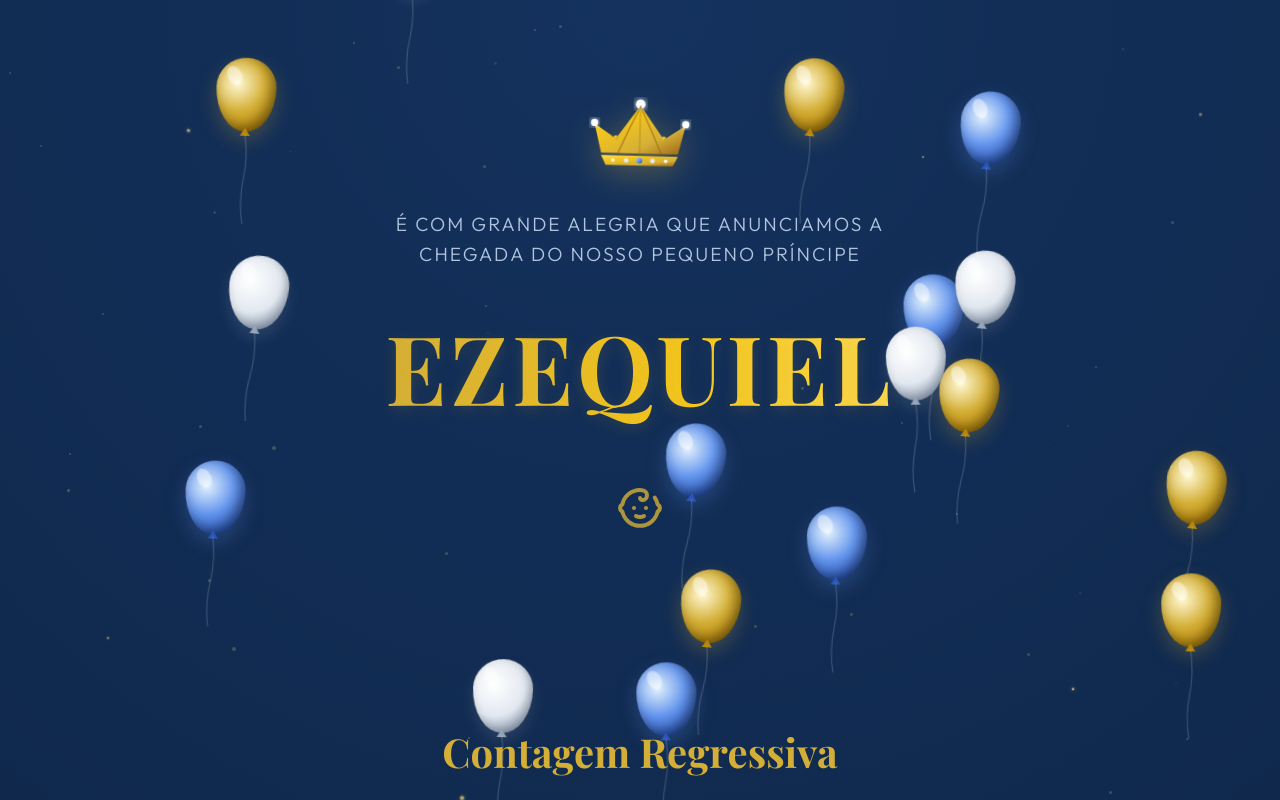
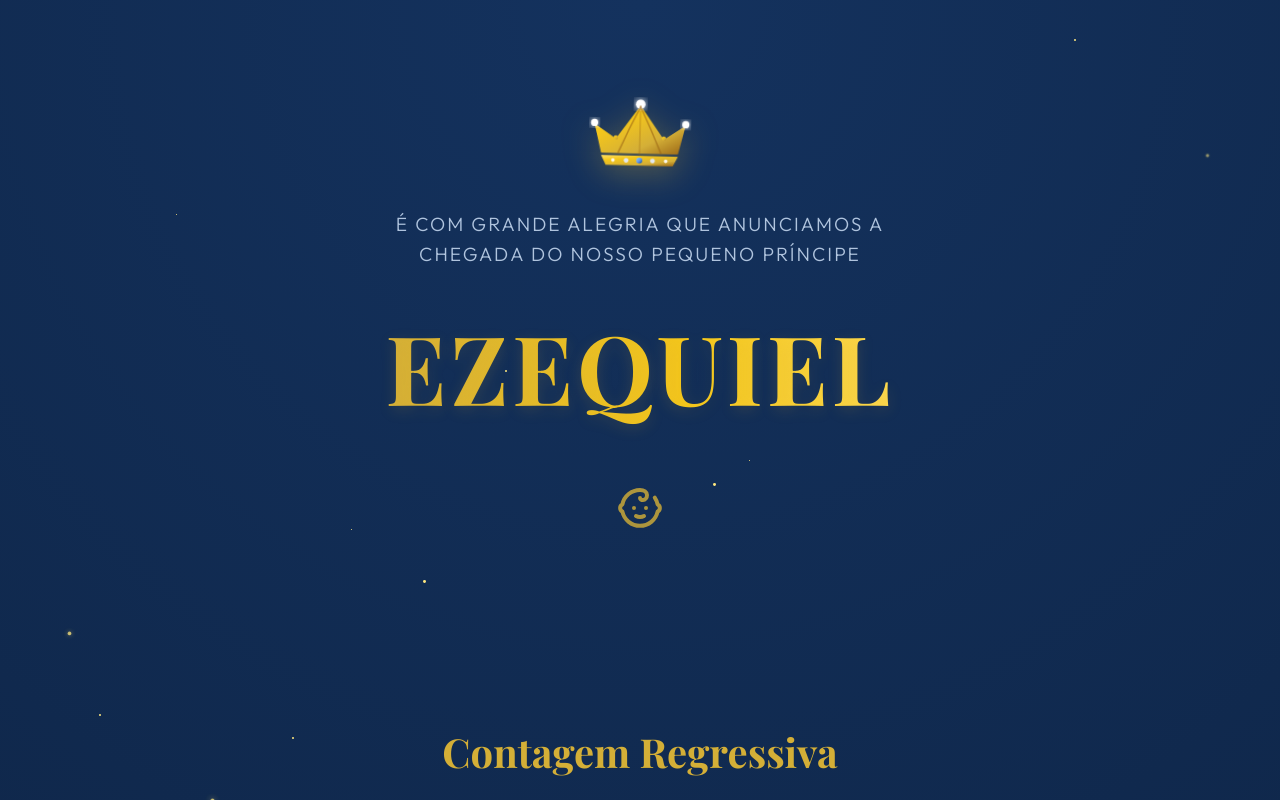
Before and after one commit to erick33dias07-cloud/convite-ezequiel, a React (Vite) app: page / in a window 1280 px wide. Both pictures are taken after a click on the button "Abrir Convite". Shown: the top 800 px of the page. Built offline with nearby package versions, Linux system fonts and the light colour scheme; a web font is replaced by a local one.

Commit message:
fix: baloes percorrem toda a pagina e estrelas cobrem viewport inteiro

```diff
--- a/src/components/Balloons.css
+++ b/src/components/Balloons.css
@@ -1,142 +1,181 @@
-.background-effects-container {
+/* ============================================================
+   BACKGROUND CANVAS — balões + estrelas (sempre atrás do conteúdo)
+   ============================================================ */
+
+/* Container fixo que cobre 100% da viewport o tempo todo,
+   independentemente do scroll da página.                      */
+.bg-canvas {
   position: fixed;
-  top: 0;
-  left: 0;
-  width: 100vw;
-  height: 100vh;
+  inset: 0;                   /* top/right/bottom/left = 0   */
+  z-index: -1;
   pointer-events: none;
-  z-index: -1;
   overflow: hidden;
 }
 
-/* Stars Background */
-.stars-container {
+/* ── Camada de estrelas ─────────────────────────────────── */
+.stars-layer {
   position: absolute;
-  top: 0;
-  left: 0;
-  width: 100%;
-  height: 100%;
+  inset: 0;
 }
 
 .star {
   position: absolute;
-  background-color: #FFE57F;
   border-radius: 50%;
+  background: #FFE87F;
   animation: twinkle ease-in-out infinite;
-  opacity: 0.2;
 }
 
 @keyframes twinkle {
   0%, 100% {
-    opacity: 0.15;
-    transform: scale(0.8);
+    opacity: 0.12;
+    transform: scale(0.75);
   }
   50% {
-    opacity: 0.85;
-    transform: scale(1.2);
-    box-shadow: 0 0 6px rgba(255, 229, 127, 0.8);
+    opacity: 0.9;
+    transform: scale(1.3);
+    box-shadow: 0 0 5px rgba(255, 232, 127, 0.75);
   }
 }
 
-/* Balloons */
-.balloons-container {
+/* ── Camada de balões ───────────────────────────────────── */
+.balloons-layer {
   position: absolute;
-  top: 0;
-  left: 0;
-  width: 100%;
-  height: 100%;
+  inset: 0;
 }
 
-.balloon-wrapper {
+/* Wrapper 1 — controla a subida vertical */
+.balloon-float {
   position: absolute;
-  bottom: -200px;
+  /* Começa 220px abaixo da viewport */
+  bottom: -220px;
+  /* Sobe até 220px acima do topo: percorre toda a tela */
   animation: floatUp linear infinite;
+  will-change: transform;
 }
 
 @keyframes floatUp {
-  0% {
+  from {
     transform: translateY(0);
   }
-  100% {
-    transform: translateY(-135vh);
+  to {
+    /* 100vh = altura da viewport, +220px do offset inicial,
+       +200px para sair completamente pelo topo             */
+    transform: translateY(calc(-100vh - 420px));
   }
 }
 
+/* Wrapper 2 — escala estática (não anima, não conflita) */
+.balloon-scale {
+  display: flex;
+  flex-direction: column;
+  align-items: center;
+}
+
+/* Wrapper 3 — balanço lateral */
 .balloon {
   display: flex;
   flex-direction: column;
   align-items: center;
-  position: relative;
-  animation: sway 5s ease-in-out infinite alternate;
+  animation: sway ease-in-out infinite alternate;
 }
 
 @keyframes sway {
-  0% {
-    transform: rotate(-6deg) translateX(-8px);
-  }
-  100% {
-    transform: rotate(6deg) translateX(8px);
-  }
+  from { transform: rotate(-7deg) translateX(-10px); }
+  to   { transform: rotate( 7deg) translateX( 10px); }
 }
 
+/* ── Corpo do balão ─────────────────────────────────────── */
 .balloon-body {
-  width: 60px;
-  height: 74px;
+  width: 58px;
+  height: 72px;
   border-radius: 50% 50% 50% 50% / 40% 40% 60% 60%;
   position: relative;
 }
 
-.balloon-highlight {
-  position: absolute;
-  top: 8px;
-  left: 11px;
-  width: 14px;
-  height: 20px;
-  background: rgba(255, 255, 255, 0.45);
-  border-radius: 50%;
-  transform: rotate(-30deg);
-  filter: blur(0.5px);
-}
-
+/* Nó inferior */
 .balloon-body::after {
   content: '';
   position: absolute;
   bottom: -4px;
   left: 50%;
   transform: translateX(-50%);
-  width: 10px;
+  width: 9px;
   height: 8px;
   clip-path: polygon(50% 0%, 0% 100%, 100% 100%);
 }
 
+/* Reflexo de luz (efeito 3D) */
+.balloon-highlight {
+  position: absolute;
+  top: 9px;
+  left: 11px;
+  width: 13px;
+  height: 18px;
+  background: rgba(255, 255, 255, 0.42);
+  border-radius: 50%;
+  transform: rotate(-30deg);
+  filter: blur(0.5px);
+}
+
+/* ── Fio ondulado do balão ─────────────────────────────── */
 .balloon-string {
   width: 16px;
-  height: 90px;
-  margin-top: 2px;
-  opacity: 0.7;
+  height: 95px;
+  margin-top: 1px;
+  flex-shrink: 0;
 }
 
-/* 3D Color Gradients */
+/* ── Gradientes 3D por cor ──────────────────────────────── */
+
+/* Dourado */
 .balloon.gold .balloon-body {
-  background: radial-gradient(circle at 35% 35%, #FFF9D4 0%, #D4AF37 45%, #B8860B 80%, #705000 100%);
-  box-shadow: inset -4px -4px 12px rgba(0, 0, 0, 0.4), 0 8px 20px rgba(212, 175, 55, 0.25);
+  background: radial-gradient(
+    circle at 34% 34%,
+    #FFFAE0 0%,
+    #F5C71A 35%,
+    #D4AF37 60%,
+    #8B6914 90%,
+    #5C4200 100%
+  );
+  box-shadow:
+    inset -4px -5px 14px rgba(0,0,0,0.38),
+    0 6px 18px rgba(212,175,55,0.22);
 }
 .balloon.gold .balloon-body::after {
-  background-color: #B8860B;
+  background: #9A6B00;
 }
 
+/* Azul royal */
 .balloon.light-blue .balloon-body {
-  background: radial-gradient(circle at 35% 35%, #E3F2FD 0%, #6495ED 45%, #2B57B8 80%, #10265E 100%);
-  box-shadow: inset -4px -4px 12px rgba(0, 0, 0, 0.4), 0 8px 20px rgba(100, 149, 237, 0.25);
+  background: radial-gradient(
+    circle at 34% 34%,
+    #EBF5FF 0%,
+    #5C9EEC 35%,
+    #2B5BB8 60%,
+    #0F2D6E 90%,
+    #071847 100%
+  );
+  box-shadow:
+    inset -4px -5px 14px rgba(0,0,0,0.38),
+    0 6px 18px rgba(43,91,184,0.22);
 }
 .balloon.light-blue .balloon-body::after {
-  background-color: #2B57B8;
+  background: #1A3D8F;
 }
 
+/* Branco perolado */
 .balloon.white .balloon-body {
-  background: radial-gradient(circle at 35% 35%, #FFFFFF 0%, #E2E8F0 50%, #94A3B8 80%, #475569 100%);
-  box-shadow: inset -3px -3px 10px rgba(0, 0, 0, 0.2), 0 8px 16px rgba(255, 255, 255, 0.1);
+  background: radial-gradient(
+    circle at 34% 34%,
+    #FFFFFF 0%,
+    #DDE6EF 45%,
+    #8EA8C0 75%,
+    #4A6680 100%
+  );
+  box-shadow:
+    inset -3px -4px 12px rgba(0,0,0,0.22),
+    0 6px 14px rgba(255,255,255,0.08);
 }
 .balloon.white .balloon-body::after {
-  background-color: #94A3B8;
+  background: #7A9BB5;
 }
--- a/src/components/Balloons.jsx
+++ b/src/components/Balloons.jsx
@@ -1,42 +1,47 @@
 import React, { useEffect, useState } from 'react';
 import './Balloons.css';
+
+const COLORS = ['gold', 'light-blue', 'white'];
 
 const Balloons = () => {
   const [elements, setElements] = useState({ balloons: [], stars: [] });
 
   useEffect(() => {
-    // Generate balloons
-    const balloonCount = 18;
-    const newBalloons = Array.from({ length: balloonCount }).map((_, i) => ({
-      id: `balloon-${i}`,
-      left: Math.random() * 100, // random horizontal position
-      duration: Math.random() * 14 + 14, // 14s to 28s float time (smoother and slower)
-      delay: Math.random() * -20, // Negative delay so some balloons start immediately
-      scale: Math.random() * 0.4 + 0.6, // 0.6 to 1.0 size
-      colorClass: i % 3 === 0 ? 'gold' : i % 3 === 1 ? 'light-blue' : 'white',
-      swayDelay: Math.random() * 5 // random sway animation offset
-    }));
+    const balloonCount = 22;
 
-    // Generate stars
-    const starCount = 45;
+    const newBalloons = Array.from({ length: balloonCount }).map((_, i) => {
+      const duration = Math.random() * 14 + 14; // 14–28s
+      return {
+        id: `balloon-${i}`,
+        left: Math.random() * 98,                  // 0–98% horizontal
+        duration,
+        delay: -(Math.random() * duration),         // distribui ao longo de todo o ciclo
+        scale: Math.random() * 0.45 + 0.55,         // 0.55–1.0
+        colorClass: COLORS[i % 3],
+        swayDuration: Math.random() * 3 + 4,        // 4–7s sway
+        swayDelay: -(Math.random() * 6),
+      };
+    });
+
+    const starCount = 70;
     const newStars = Array.from({ length: starCount }).map((_, i) => ({
       id: `star-${i}`,
       left: Math.random() * 100,
       top: Math.random() * 100,
-      size: Math.random() * 2.5 + 1.2, // 1.2px to 3.7px
-      delay: Math.random() * 6,
-      duration: Math.random() * 4 + 3 // 3s to 7s twinkle time
+      size: Math.random() * 2.4 + 1,               // 1–3.4px
+      twinkleDuration: Math.random() * 3 + 2.5,     // 2.5–5.5s
+      twinkleDelay: Math.random() * 5,
     }));
 
     setElements({ balloons: newBalloons, stars: newStars });
   }, []);
 
   return (
-    <div className="background-effects-container">
-      {/* Stars Background */}
-      <div className="stars-container">
+    <div className="bg-canvas">
+      {/* ── Starry sky (fixed, always visible) ── */}
+      <div className="stars-layer" aria-hidden="true">
         {elements.stars.map((s) => (
-          <div
+          <span
             key={s.id}
             className="star"
             style={{
@@ -44,33 +49,58 @@ const Balloons = () => {
               top: `${s.top}%`,
               width: `${s.size}px`,
               height: `${s.size}px`,
-              animationDuration: `${s.duration}s`,
-              animationDelay: `${s.delay}s`
+              animationDuration: `${s.twinkleDuration}s`,
+              animationDelay: `${s.twinkleDelay}s`,
             }}
           />
         ))}
       </div>
 
-      {/* Balloons */}
-      <div className="balloons-container">
+      {/* ── Floating balloons ── */}
+      <div className="balloons-layer" aria-hidden="true">
         {elements.balloons.map((b) => (
+          /*
+           * Three-wrapper pattern keeps transforms isolated:
+           *  1. .balloon-float  → translateY animation (rises from bottom to top)
+           *  2. .balloon-scale  → static scale() so it doesn't conflict with animation
+           *  3. .balloon        → rotate/sway animation
+           */
           <div
             key={b.id}
-            className="balloon-wrapper"
+            className="balloon-float"
             style={{
               left: `${b.left}%`,
               animationDuration: `${b.duration}s`,
               animationDelay: `${b.delay}s`,
-              transform: `scale(${b.scale})`
             }}
           >
-            <div className={`balloon ${b.colorClass}`} style={{ animationDelay: `-${b.swayDelay}s` }}>
-              <div className="balloon-body">
-                <div className="balloon-highlight"></div>
+            <div
+              className="balloon-scale"
+              style={{ transform: `scale(${b.scale})` }}
+            >
+              <div
+                className={`balloon ${b.colorClass}`}
+                style={{
+                  animationDuration: `${b.swayDuration}s`,
+                  animationDelay: `${b.swayDelay}s`,
+                }}
+              >
+                <div className="balloon-body">
+                  <div className="balloon-highlight" />
+                </div>
+                <svg
+                  className="balloon-string"
+                  viewBox="0 0 20 110"
+                  preserveAspectRatio="none"
+                >
+                  <path
+                    d="M10,0 Q16,28 10,55 Q4,82 10,110"
+                    fill="none"
+                    stroke="rgba(255,255,255,0.22)"
+                    strokeWidth="1.5"
+                  />
+                </svg>
               </div>
-              <svg className="balloon-string" viewBox="0 0 20 100" preserveAspectRatio="none">
-                <path d="M10,0 Q15,25 10,50 T10,100" fill="none" stroke="rgba(255, 255, 255, 0.25)" strokeWidth="1.5" />
-              </svg>
             </div>
           </div>
         ))}
```
